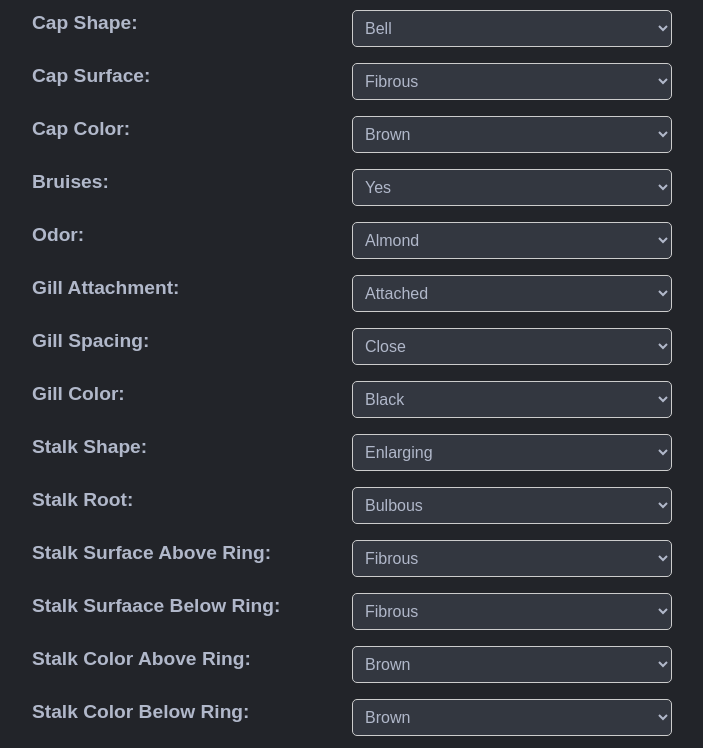
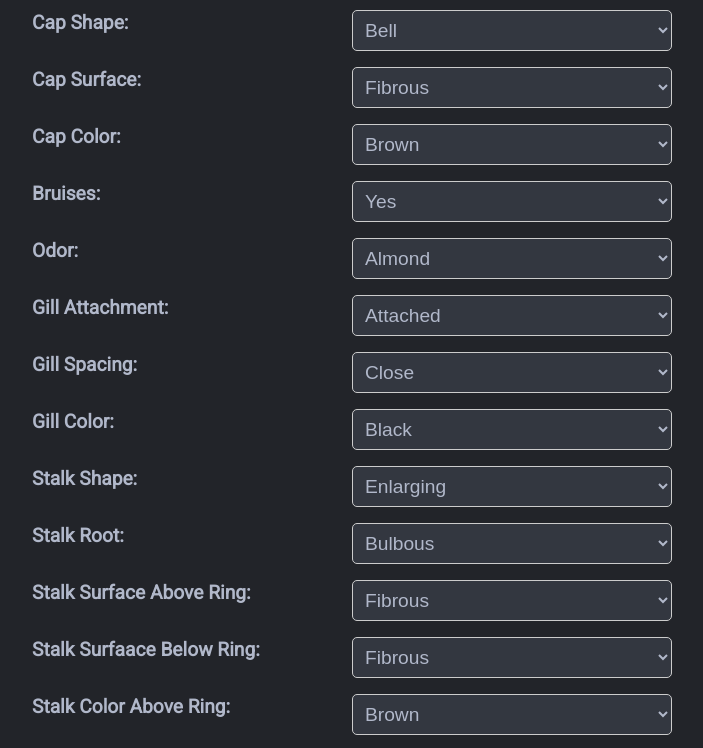
Before and after one commit to AyushAI/Mushroom-Classification, a plain HTML site: page index.html in a window 1280 px wide. Shown: the part 102-850 px from the top of the page, without its empty margins (288-991 px from the left). Drawn offline with Linux system fonts and the light colour scheme.

```diff
--- a/index.css
+++ b/index.css
@@ -1,3 +1,5 @@
+@import url("https://fonts.googleapis.com/css2?family=Roboto&display=swap");
+
 :root{
     --bg-color: #222429;
     --primary-bg-color: #333740;
@@ -8,7 +10,7 @@
 }
 
 body {
-    font-family: Arial, sans-serif;
+    font-family: "Roboto", sans-serif;
     margin: 0;
     padding: 0;
     display: flex;
@@ -28,13 +30,12 @@
 form {
     display: flex;
     flex-wrap: wrap;
-    justify-content: center; /* Change justify-content from space-between to center */
+    justify-content: center;
     margin: 0 auto;
     max-width: 800px;
-  }
+}
 
-
-  label {
+label {
     display: flex;
     flex-basis: 40%;
     font-size: 1.2rem;
@@ -46,7 +47,8 @@
     background-color: var(--primary-bg-color);
     flex-basis: 40%;
     display: block;
-    font-size: 1rem;
+    font-weight: 400;
+    font-size: 1.2rem;
     padding: 0.5rem;
     border-radius: 5px;
     border: 1px solid #ccc;
@@ -81,3 +83,7 @@
 button[type="submit"]:hover {
     background-color: #45a049;
 }
+
+option{
+    padding: 0 1.8rem;
+}
```
